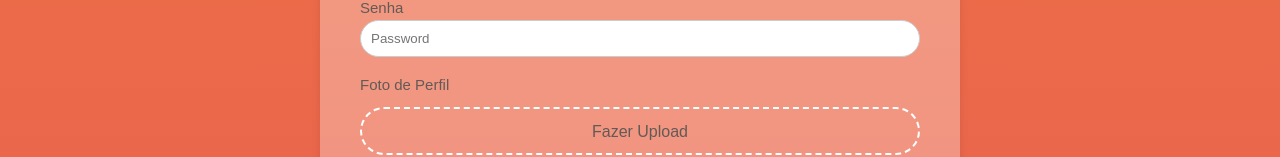
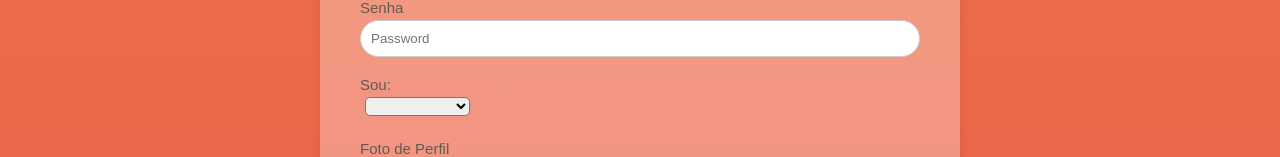
Before and after one commit to HextechBRISA/polen-inovacao-front, a Next.js app: page /register in a window 1280 px wide. Shown: the part 665-822 px from the top of the page. Built offline with nearby package versions, Linux system fonts and the light colour scheme; a web font is replaced by a local one.

Commit message:
feat : change register page added option button

```diff
--- a/src/app/page.tsx
+++ b/src/app/page.tsx
@@ -1,6 +1,6 @@
 "use client"
 import React from 'react';
-import { TopBanner } from './components/TopBanner';
+import { TopBanner } from '../app/components/Topbanner';
 import PublicCards from './components/PublicCards';
 
 export default function MyApp() {
--- a/src/app/register/page.tsx
+++ b/src/app/register/page.tsx
@@ -15,6 +15,15 @@ export default function RegisterPage() {
             <Input type="text" placeholder="Name" />
             <Label> Senha </Label>
             <Input type="password" placeholder="Password" />
+            <Label> Sou: </Label>
+            <SelectContainer>
+              <select className="select-box"> Sou:
+                <option value="first"></option>
+                <option value="second"> Admin </option>
+                <option value="third"> Mentor </option>
+                <option value="fourth"> Residente </option>
+              </select>
+            </SelectContainer>
             <Label> Foto de Perfil </Label>
             <Upload>
               Fazer Upload
@@ -73,3 +82,21 @@ const Link = styled.a`
   margin-top: 10px;
   cursor: pointer;
 `;
+
+const SelectContainer = styled.label`
+  width: 100%;
+  padding: 0px 30px 0px 5px;
+  margin-bottom: 20px;
+  color: black;
+  border: none;
+  appearance: none;
+
+   .select-box {
+  width: 20%;
+  padding: 0px 30px 0px 5px;
+  margin-bottom: 5px;
+  color: black;
+  border-radius: 5px;
+  }
+
+`;
```
Also changed, not shown: src/app/Subscript/components/BackgroundForms.tsx (added, +39 -0 lines).
